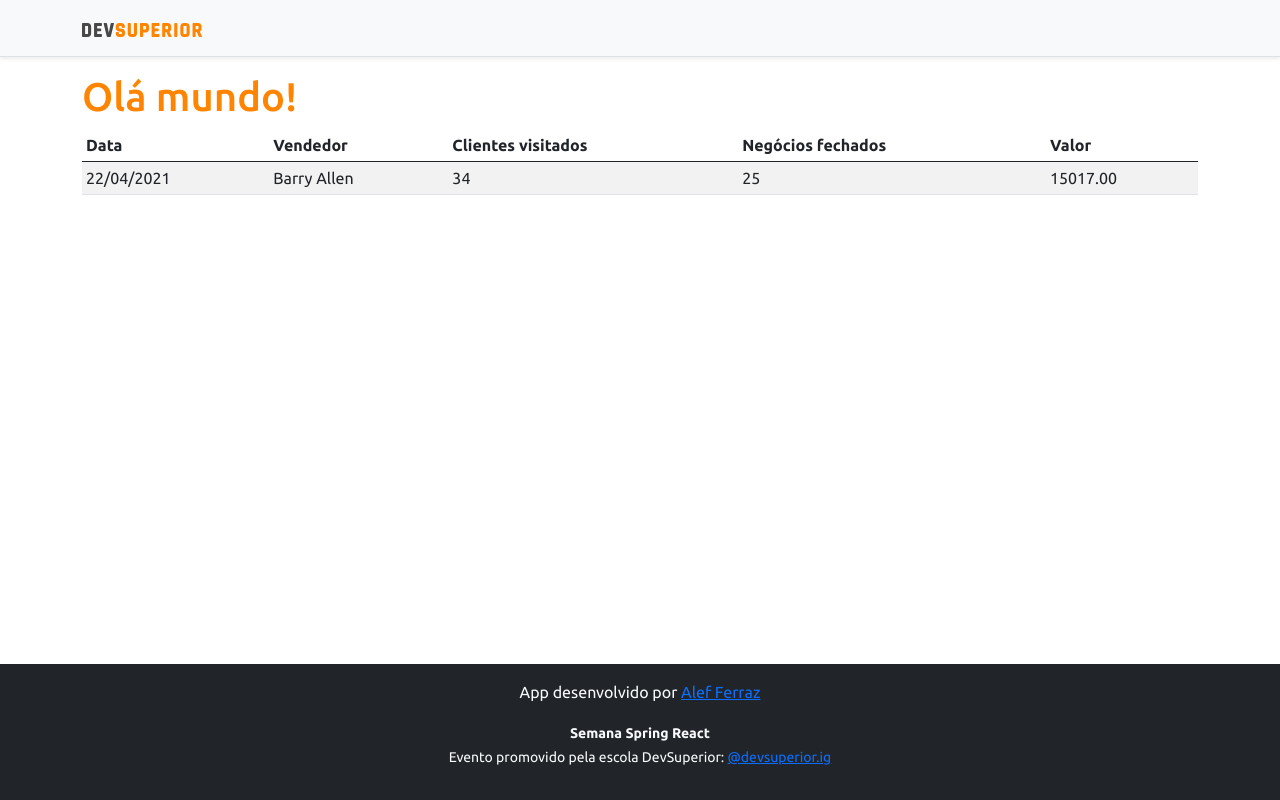
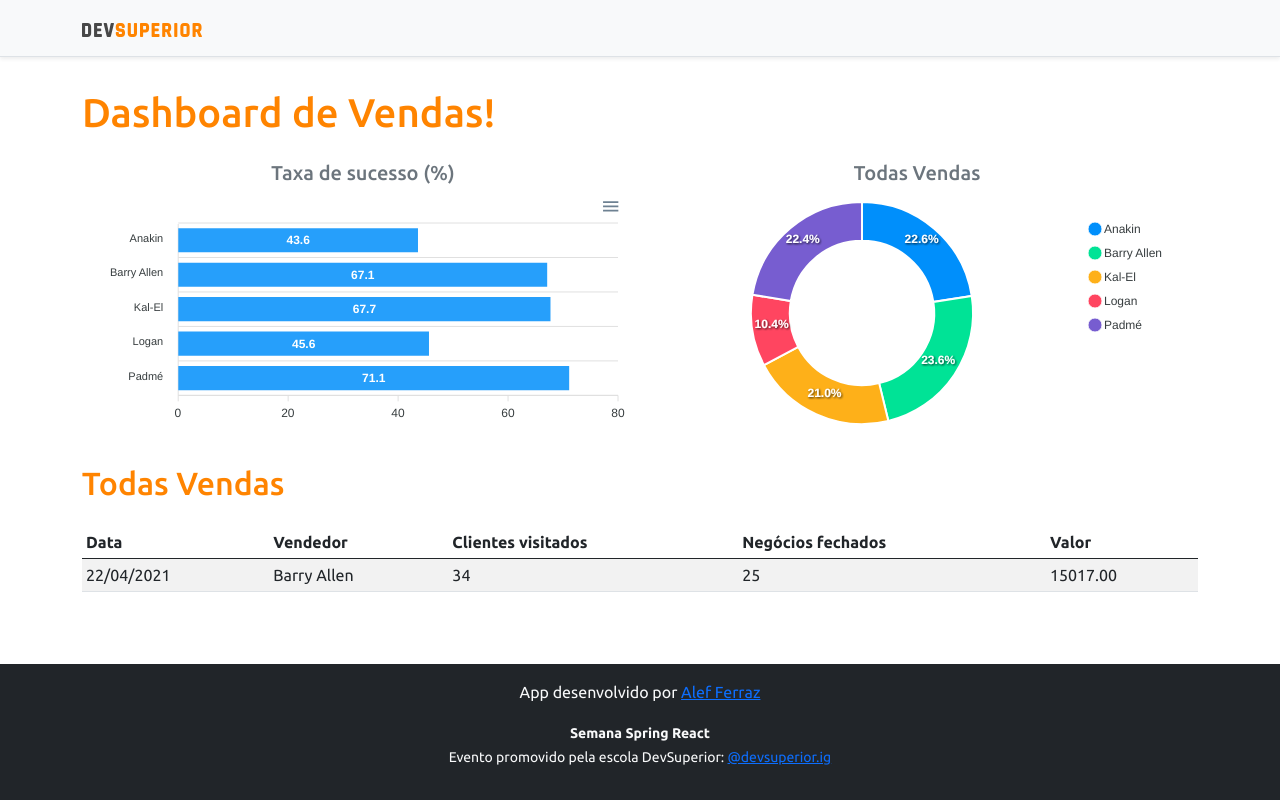
Before and after one commit to alefferraz00/projeto-sds3, a React (Create React App) app in the folder frontend/: page / in a window 1280 px wide. Built offline with nearby package versions, Linux system fonts and the light colour scheme.

Commit message:
Static charts

```diff
--- a/frontend/src/App.tsx
+++ b/frontend/src/App.tsx
@@ -1,5 +1,7 @@
 
+import BarChart from "components/BarChart";
 import DataTable from "components/DataTable";
+import DonutChart from "components/DonutChart";
 import Footer from "components/Footer";
 import NavBar from "./components/NavBar";
 
@@ -9,7 +11,31 @@
     <>
     <NavBar />
     <div className="container">
-    <h1 className="text-primary">Olá mundo!</h1>
+    <h1 className="text-primary py-3">Dashboard de Vendas!</h1>
+
+    <div className = "row px-3">
+      <div className = "col-sm-6">
+         <h5 className="text-center text-secondary">Taxa de sucesso (%) </h5>
+         <BarChart />
+
+      </div>
+
+      <div className = "col-sm-6">
+         <h5 className="text-center text-secondary">Todas Vendas</h5>
+         <DonutChart />
+
+      </div>
+
+
+
+    </div>
+
+    <div className="py-3">
+      <h2 className="text-primary">Todas Vendas</h2>
+    </div>
+
+
+
     <DataTable />
     </div>
     <Footer />
--- a/frontend/src/components/BarChart/index.tsx
+++ b/frontend/src/components/BarChart/index.tsx
@@ -1,5 +1,5 @@
-import Chart from 'react-apexcharts'
-function BarChart() {
+import Chart from 'react-apexcharts';
+const BarChart = () => {
 
     const options = {
         plotOptions: {
@@ -20,17 +20,20 @@
             }
         ]
     };
+
+
     return (
+
         <Chart
-        option={{...options, xaxis: mockData.labels}}
-        series={mockData.series}
-        type="bar"
-        height="240"
+          options={{ ...options, xaxis: mockData.labels}}
+          series={mockData.series}
+          type="bar"
+          height="240"
         />
-
-            );
-        }
 
 
 
+    );
+}
+
 export default BarChart;
--- /dev/null
+++ b/frontend/src/components/DonutChart/index.tsx
@@ -0,0 +1,30 @@
+import Chart from 'react-apexcharts';
+const DonutChart = () => {
+
+    const mockData = {
+        series: [477138, 499928, 444867, 220426, 473088],
+        labels: ['Anakin', 'Barry Allen', 'Kal-El', 'Logan', 'Padmé']
+    }
+
+    const options = {
+        legend: {
+            show: true
+        }
+    }
+
+
+    return (
+
+        <Chart
+          options={{ ...options, labels: mockData.labels}}
+          series={mockData.series}
+          type="donut"
+          height="240"
+        />
+
+
+
+    );
+}
+
+export default DonutChart;
```
Also changed, not shown: package.json (added, +8 -0 lines), 1 other file (tests, documents, lock files or other folders).
